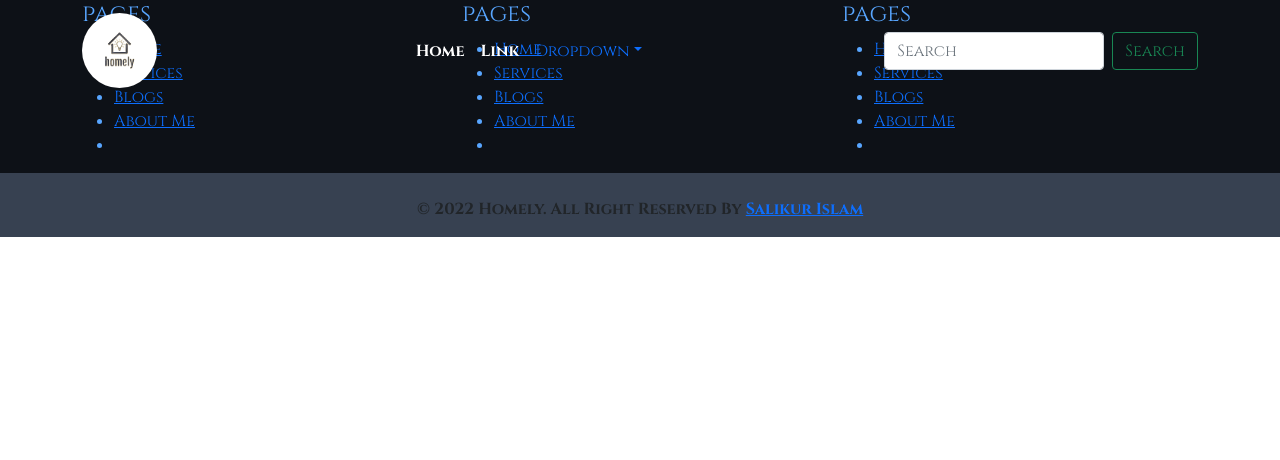
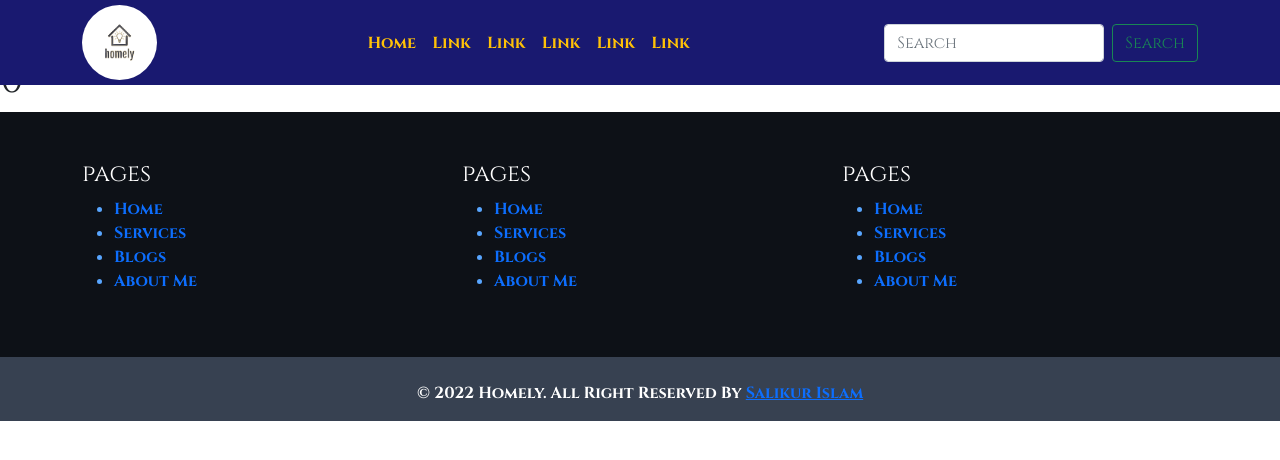
Before and after one commit to Salikur6/A11-furniture-inventory-client, a React (Create React App) app: page /inventory/1 in a window 1280 px wide. Shown: the top 460 px of the page. Built offline with nearby package versions, Linux system fonts and the light colour scheme; no server answers.

Commit message:
header design change and dynamic route set items

```diff
--- a/src/App.js
+++ b/src/App.js
@@ -3,6 +3,7 @@ import './App.css';
 import Footer from './components/Footer/Footer';
 import Header from './components/Header/Header';
 import Home from './components/Home/Home';
+import InventoryItem from './components/InventoryItem/InventoryItem';
 
 function App() {
   return (
@@ -12,6 +13,7 @@ function App() {
       <Routes>
         <Route path='/' element={<Home></Home>}></Route>
         <Route path='/home' element={<Home></Home>}></Route>
+        <Route path='/inventory/:itemId' element={<InventoryItem></InventoryItem>}></Route>
       </Routes>
 
 
--- a/src/components/Footer/Footer.js
+++ b/src/components/Footer/Footer.js
@@ -5,38 +5,37 @@ const Footer = () => {
     return (
         <>
             <div style={{ backgroundColor: 'rgb(13, 17, 23)', color: 'rgb(88, 166, 255)' }}>
-                <div className='container'>
+                <div className='container py-5'>
                     <div className="row">
                         <div className="col-lg-4">
-                            <h4>pages</h4>
+                            <h4 className='text-white'>pages</h4>
                             <ul>
-                                <li><Link to='/'>Home</Link></li>
-                                <li><Link to=''>Services</Link></li>
-                                <li><Link to=''>Blogs</Link></li>
-                                <li><Link to=''>About Me</Link></li>
-                                <li><Link to=''></Link></li>
+                                <li><Link className='text-decoration-none fw-bold' to='/'>Home</Link></li>
+                                <li><Link className='text-decoration-none fw-bold' to=''>Services</Link></li>
+                                <li><Link className='text-decoration-none fw-bold' to=''>Blogs</Link></li>
+                                <li><Link className='text-decoration-none fw-bold' to=''>About Me</Link></li>
+
                             </ul>
                         </div>
                         <div className="col-lg-4">
 
-                            <h4>pages</h4>
+                            <h4 className='text-white'>pages</h4>
                             <ul>
-                                <li><Link to='/'>Home</Link></li>
-                                <li><Link to=''>Services</Link></li>
-                                <li><Link to=''>Blogs</Link></li>
-                                <li><Link to=''>About Me</Link></li>
-                                <li><Link to=''></Link></li>
+                                <li><Link className='text-decoration-none fw-bold' to='/'>Home</Link></li>
+                                <li><Link className='text-decoration-none fw-bold' to=''>Services</Link></li>
+                                <li><Link className='text-decoration-none fw-bold' to=''>Blogs</Link></li>
+                                <li><Link className='text-decoration-none fw-bold' to=''>About Me</Link></li>
+
                             </ul>
                         </div>
                         <div className="col-lg-4">
 
-                            <h4>pages</h4>
+                            <h4 className='text-white'>pages</h4>
                             <ul>
-                                <li><Link to='/'>Home</Link></li>
-                                <li><Link to=''>Services</Link></li>
-                                <li><Link to=''>Blogs</Link></li>
-                                <li><Link to=''>About Me</Link></li>
-                                <li><Link to=''></Link></li>
+                                <li><Link className='text-decoration-none fw-bold' to='/'>Home</Link></li>
+                                <li><Link className='text-decoration-none fw-bold' to=''>Services</Link></li>
+                                <li><Link className='text-decoration-none fw-bold' to=''>Blogs</Link></li>
+                                <li><Link className='text-decoration-none fw-bold' to=''>About Me</Link></li>
                             </ul>
                         </div>
                     </div>
@@ -46,7 +45,7 @@ const Footer = () => {
 
             <div style={{ backgroundColor: 'rgb(55, 65, 81)', marginBottom: '-16px' }}>
                 <div className='container'>
-                    <p className='fw-bold text-center py-3 pt-4'>	&#169; {(new Date().getFullYear())} Homely. All Right Reserved By <a href='https://github.com/Salikur6' target='_blank' rel="noreferrer">Salikur Islam</a></p>
+                    <p className='fw-bold text-center py-3 pt-4 text-white'>	&#169; {(new Date().getFullYear())} Homely. All Right Reserved By <a href='https://github.com/Salikur6' target='_blank' rel="noreferrer">Salikur Islam</a></p>
                 </div>
             </div>
         </>
--- a/src/components/Header/Header.css
+++ b/src/components/Header/Header.css
@@ -2,3 +2,9 @@
     background-color: #191970;
     padding: 0;
 }
+nav.custom-bg{
+    background-color: #191970;
+}
+/* .custom-nav{
+    color: ;
+} */
--- a/src/components/Header/Header.js
+++ b/src/components/Header/Header.js
@@ -1,5 +1,5 @@
 import React, { useState } from 'react';
-import { Link } from 'react-router-dom';
+import { Link, useLocation } from 'react-router-dom';
 import logo from '../../img/logo2.png'
 import './Header.css'
 
@@ -15,9 +15,18 @@ const Header = () => {
     };
     window.addEventListener('scroll', changeNavbarColor);
 
-    // className = ""
+    const location = useLocation();
+    let active = false;
+
+
+    if (location.pathname === `/`) {
+        active = true;
+    }
+
+
+    // #191970
     return (
-        <nav className={colorChange ? 'headerColor navbar navbar-expand-lg fixed-top' : 'navbar navbar-expand-lg  bg-transparent fixed-top'}>
+        <nav className={`${colorChange || !active ? 'headerColor navbar navbar-expand-lg fixed-top' : 'navbar navbar-expand-lg bg-transparent fixed-top'}`}>
             <div className="container">
                 <Link className="navbar-brand" to="/"><img style={{ borderRadius: '50px', width: '75px' }} className='bg-white' src={logo} alt="" /></Link>
                 <button className="navbar-toggler bg-dark border border-2" type="button" data-bs-toggle="collapse" data-bs-target="#navbarSupportedContent" aria-controls="navbarSupportedContent" aria-expanded="false" aria-label="Toggle navigation">
@@ -26,22 +35,28 @@ const Header = () => {
                 <div className="collapse navbar-collapse" id="navbarSupportedContent">
                     <ul className="navbar-nav mx-auto mb-2 mb-lg-0">
                         <li className="nav-item">
-                            <Link className="nav-link active text-white fw-bold" aria-current="page" to="/">Home</Link>
+                            <Link className={active ? 'nav-link text-white fw-bold' : 'custom-nav nav-link text-warning fw-bold'} aria-current="page" to="/">Home</Link>
                         </li>
                         <li className="nav-item">
-                            <Link className="nav-link text-white fw-bold" to="#">Link</Link>
+                            <Link className={active ? 'nav-link text-white fw-bold' : 'custom-nav nav-link text-warning fw-bold'} to="#">Link</Link>
                         </li>
-                        <li className="nav-item dropdown">
-                            <Link className="nav-link dropdown-toggle" to="#" id="navbarDropdown" role="button" data-bs-toggle="dropdown" aria-expanded="false">
-                                Dropdown
-                            </Link>
-                            <ul className="dropdown-menu" aria-labelledby="navbarDropdown">
-                                <li><Link className="dropdown-item" to="#">Action</Link></li>
-                                <li><Link className="dropdown-item" to="#">Another action</Link></li>
-                                <li><hr className="dropdown-divider" /></li>
-                                <li><Link className="dropdown-item" to="#">Something else here</Link></li>
-                            </ul>
+
+                        <li className="nav-item">
+                            <Link className={active ? 'nav-link text-white fw-bold' : 'custom-nav nav-link text-warning fw-bold'} to="#">Link</Link>
                         </li>
+
+                        <li className="nav-item">
+                            <Link className={active ? 'nav-link text-white fw-bold' : 'custom-nav nav-link text-warning fw-bold'} to="#">Link</Link>
+                        </li>
+
+                        <li className="nav-item">
+                            <Link className={active ? 'nav-link text-white fw-bold' : 'custom-nav nav-link text-warning fw-bold'} to="#">Link</Link>
+                        </li>
+
+                        <li className="nav-item">
+                            <Link className={active ? 'nav-link text-white fw-bold' : 'custom-nav nav-link text-warning fw-bold'} to="#">Link</Link>
+                        </li>
+
 
                     </ul>
                     <form className="d-flex">
--- a/src/components/Home/About/About.js
+++ b/src/components/Home/About/About.js
@@ -2,9 +2,11 @@ import React from 'react';
 
 const About = () => {
     return (
-        <div className='bg-dark text-white'>
+        <div className='bg-dark text-white about'>
             <div className='container'>
-                <div className='my-4 pt-5'>
+                <div className='my-4 pt-5' style={{
+                    zIndex: '999'
+                }}>
                     <div className='text-center'>
                         <h2 className='fw-bold'>About</h2>
                         <p className='fw-bold'> The ‘game-changer’ in Bangladesh’s furniture industry.</p>
--- a/src/components/Home/Contact/Contact.js
+++ b/src/components/Home/Contact/Contact.js
@@ -3,8 +3,8 @@ import './Contact.css'
 
 const Contact = () => {
     return (
-        <div className='contact'>
-            <div className='container my-5'>
+        <div className='contact  my-5 pb-5'>
+            <div className='container'>
 
 
                 <div className="row">
--- a/src/components/Home/Home.js
+++ b/src/components/Home/Home.js
@@ -12,7 +12,7 @@ const Home = () => {
             <div className=''>
                 <div className='position-relative banner'>
 
-                    <img style={{ height: '90vh' }} className='w-100' src={banner} alt="" />
+                    <img style={{ height: '95vh' }} className='w-100' src={banner} alt="" />
                 </div>
 
                 <div className='position-absolute text-white' style={{ left: '20%', top: '30%' }}>
@@ -29,6 +29,7 @@ const Home = () => {
 
             </div>
 
+            <LogoCarousel></LogoCarousel>
             <InventoryItems></InventoryItems>
 
 
@@ -36,7 +37,8 @@ const Home = () => {
 
             <Contact></Contact>
 
-            <LogoCarousel></LogoCarousel>
+            <div className="row"></div>
+
         </>
 
 
--- a/src/components/Home/InventoryItems/InventoryItems.js
+++ b/src/components/Home/InventoryItems/InventoryItems.js
@@ -1,14 +1,9 @@
-import React, { useEffect, useState } from 'react';
 import { Link } from 'react-router-dom';
+import useInventory from '../../Hooks/useInventory';
 
 const InventoryItems = () => {
-    const [products, setProducts] = useState([]);
+    const [products] = useInventory();
 
-    useEffect(() => {
-        fetch('http://localhost:5000/inventory')
-            .then(res => res.json())
-            .then(data => setProducts(data))
-    }, [])
     return (
         <div className='container my-5'>
 
@@ -54,7 +49,7 @@ const InventoryItems = () => {
                                 <h6 style={{ fontFamily: "'Roboto', sans-serif" }} className='fw-bold mb-4'>Supplier Name: {pd.supplier}</h6>
 
                                 <div className='text-center'>
-                                    <Link to="#" className="btn btn-warning fw-bold">Stock Update</Link>
+                                    <Link to={`/inventory/${pd._id}`} className="btn btn-warning fw-bold">Stock Update</Link>
                                 </div>
                             </div>
                         </div>
--- a/src/components/Home/LogoCarousel/LogoCarousel.js
+++ b/src/components/Home/LogoCarousel/LogoCarousel.js
@@ -47,7 +47,8 @@ const LogoCarousel = () => {
 
     };
     return (
-        <div style={{ backgroundColor: '#E3EEF2' }}>
+        // style={{ backgroundColor: '#E3EEF2' }}
+        <div>
             <div className='container my-5 py-4'>
 
                 <p className='fw-bold text-center mb-5'>Over 15000 businesses of all sizes trust us.</p>
--- /dev/null
+++ b/src/components/Hooks/useInventory.js
@@ -0,0 +1,14 @@
+import { useState, useEffect } from 'react';
+
+const useInventory = () => {
+    const [products, setProducts] = useState([]);
+
+    useEffect(() => {
+        fetch('http://localhost:5000/inventory')
+            .then(res => res.json())
+            .then(data => setProducts(data))
+    }, [])
+    return [products]
+};
+
+export default useInventory;
--- /dev/null
+++ b/src/components/InventoryItem/InventoryItem.js
@@ -0,0 +1,17 @@
+import React from 'react';
+import { useParams } from 'react-router-dom';
+import useInventory from '../Hooks/useInventory';
+
+const InventoryItem = () => {
+    const [products] = useInventory();
+    const { itemId } = useParams();
+    console.log(itemId);
+    return (
+        <div>
+            <h1>id: {itemId}</h1>
+            <h1>{products.length}</h1>
+        </div>
+    );
+};
+
+export default InventoryItem;
```
Also changed, not shown: src/components/Home/Contact/Contact.css (+9 -0 lines).
